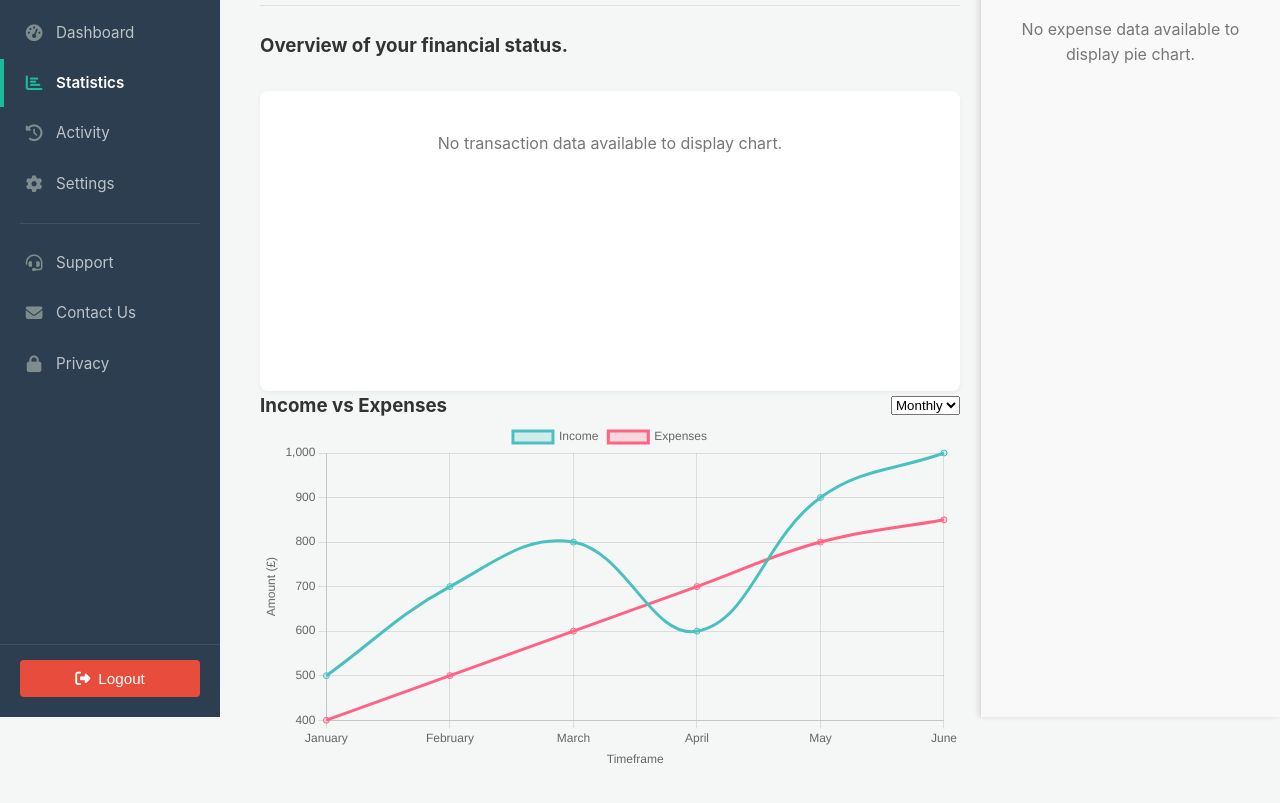
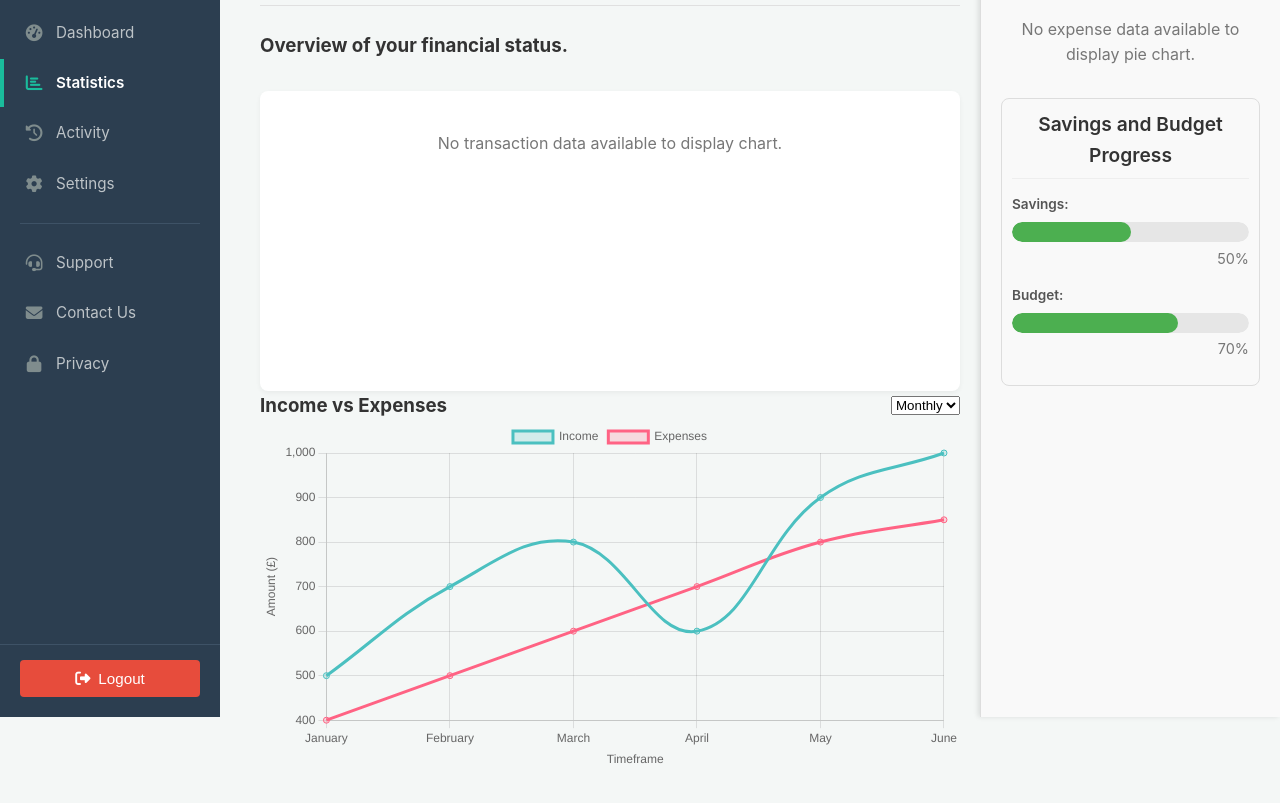
Before and after one commit to humaarif155/finance-tracker-website, a plain HTML site: page statistics.html in a window 1280 px wide. Shown: the part 83-886 px from the top of the page. Drawn offline with nearby package versions, Linux system fonts and the light colour scheme; sample sign-in values are in the browser's storage.

Commit message:
savings and budget progress

```diff
--- a/statistics.html
+++ b/statistics.html
@@ -67,6 +67,21 @@
             <h3 style="margin-top: 20px;">Expense Breakdown</h3>
             <canvas id="expensePieChart" style="max-width: 100%;"></canvas>
             <p id="no-pie-chart-data" style="display: none; text-align: center; margin-top: 20px; color: #777;">No expense data available to display pie chart.</p>
+
+            <!-- Savings and Budget Progress Section -->
+            <div id="savings-budget-progress" style="margin-top: 30px;">
+                <h3>Savings and Budget Progress</h3>
+                <div class="progress-container">
+                    <label for="savings-progress">Savings:</label>
+                    <progress id="savings-progress" value="50" max="100"></progress>
+                    <span id="savings-percentage">50%</span>
+                </div>
+                <div class="progress-container">
+                    <label for="budget-progress">Budget:</label>
+                    <progress id="budget-progress" value="70" max="100"></progress>
+                    <span id="budget-percentage">70%</span>
+                </div>
+            </div>
         </aside>
 
     </main>
--- a/stats_script.js
+++ b/stats_script.js
@@ -364,6 +364,22 @@ document.addEventListener('DOMContentLoaded', () => {
         });
     }
 
+    // Example data for savings and budget (replace with real data from your backend or calculations)
+    const savingsPercentage = 50; // Example: 50% of savings goal achieved
+    const budgetPercentage = 70; // Example: 70% of budget used
+
+    // Update Savings Progress
+    const savingsProgress = document.getElementById('savings-progress');
+    const savingsPercentageText = document.getElementById('savings-percentage');
+    savingsProgress.value = savingsPercentage;
+    savingsPercentageText.textContent = `${savingsPercentage}%`;
+
+    // Update Budget Progress
+    const budgetProgress = document.getElementById('budget-progress');
+    const budgetPercentageText = document.getElementById('budget-percentage');
+    budgetProgress.value = budgetPercentage;
+    budgetPercentageText.textContent = `${budgetPercentage}%`;
+
     // --- Event Listeners ---
     if (timeframeSelect) {
         timeframeSelect.addEventListener('change', (event) => {
--- a/style.css
+++ b/style.css
@@ -565,3 +565,59 @@ body {
 .saving-goals-container .add-saving-goal button:hover {
     background-color: #0056b3;
 }
+
+/* Savings and Budget Progress Section */
+#savings-budget-progress {
+    margin-top: 20px;
+    padding: 10px;
+    background-color: #f9f9f9;
+    border: 1px solid #ddd;
+    border-radius: 8px;
+}
+
+#savings-budget-progress h3 {
+    margin-bottom: 15px;
+    font-size: 1.2em;
+    color: #333;
+}
+
+.progress-container {
+    margin-bottom: 15px;
+}
+
+.progress-container label {
+    display: block;
+    font-size: 0.9em;
+    margin-bottom: 5px;
+    color: #555;
+}
+
+progress {
+    width: 100%;
+    height: 20px;
+    border-radius: 10px;
+    overflow: hidden;
+    appearance: none;
+}
+
+progress::-webkit-progress-bar {
+    background-color: #e6e6e6;
+    border-radius: 10px;
+}
+
+progress::-webkit-progress-value {
+    background-color: #4caf50;
+    border-radius: 10px;
+}
+
+progress::-moz-progress-bar {
+    background-color: #4caf50;
+    border-radius: 10px;
+}
+
+#savings-percentage, #budget-percentage {
+    display: block;
+    text-align: right;
+    font-size: 0.9em;
+    color: #777;
+}
```
Also changed, not shown: script.js (+63 -0 lines).
